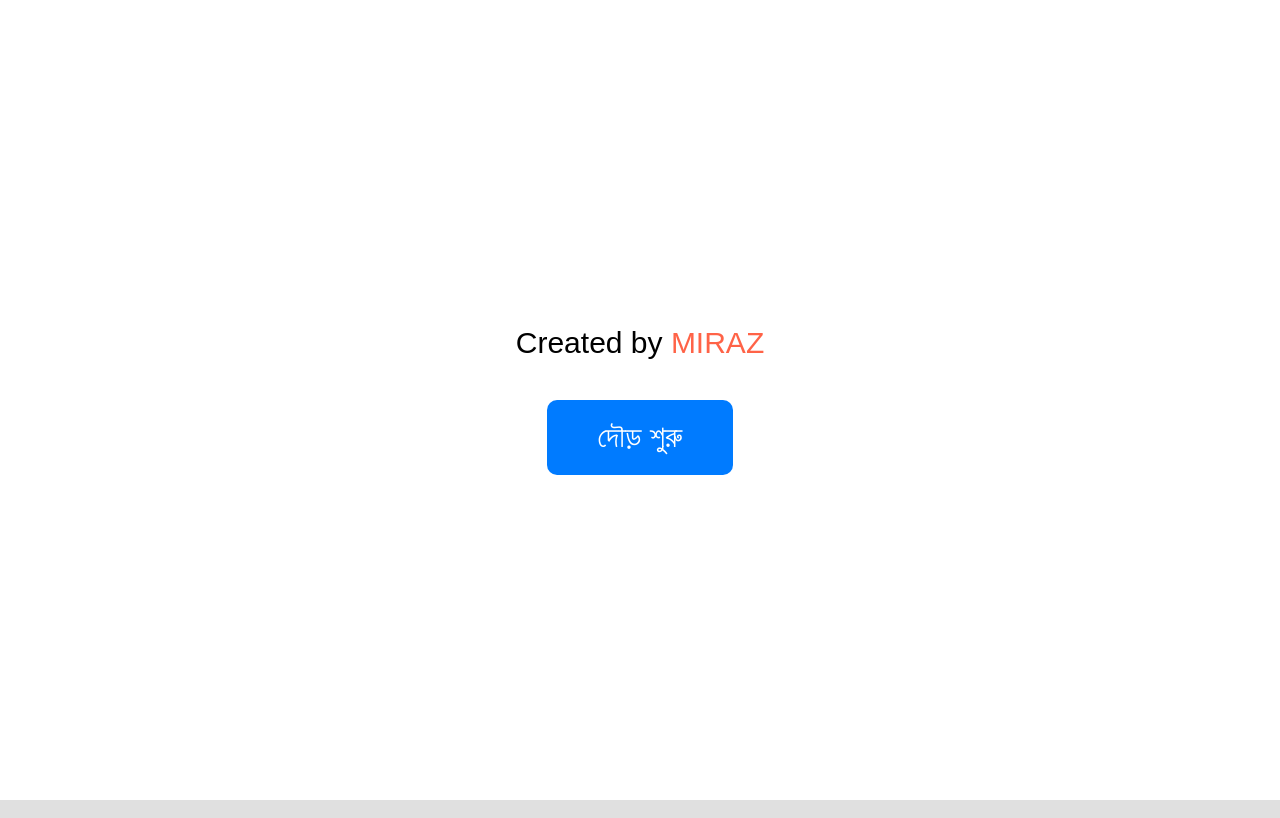
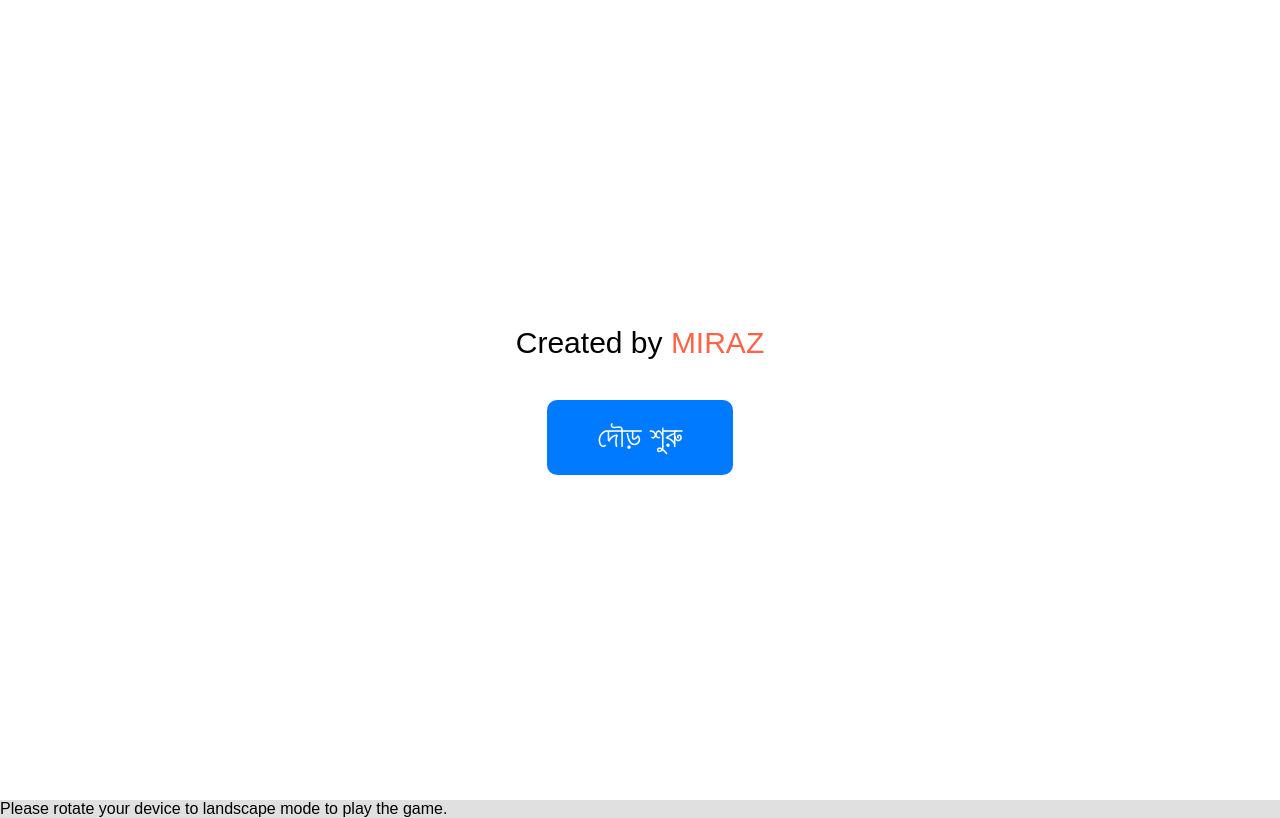
Before and after one commit to miraz-exe/Run-trump-Run, a plain HTML site: page index.html in a window 1280 px wide. Drawn offline with Linux system fonts and the light colour scheme; grey boxes are pictures that could not be loaded.

Commit message:
Update index.html

```diff
--- a/index.html
+++ b/index.html
@@ -2,7 +2,7 @@
 <html lang="en">
 <head>
   <meta charset="UTF-8" />
-  <meta name="viewport" content="width=device-width, initial-scale=1.0"/>
+  <meta name="viewport" content="width=device-width, initial-scale=1.0, maximum-scale=1.0, user-scalable=no" />
   <title>দৌড়া ট্রাম্প দৌড়া</title>
   <link rel="stylesheet" href="style.css" />
 </head>
@@ -23,6 +23,12 @@
     </div>
   </div>
 
+  <div id="rotate-notice">
+    <p>Please rotate your device to landscape mode to play the game.</p>
+  </div>
+
+
+
   <audio id="jumpSound" src="jump.mp3"></audio>
   <audio id="startSound" src="start.mp3"></audio>
   <audio id="caughtSound" src="caught.mp3"></audio>
```
